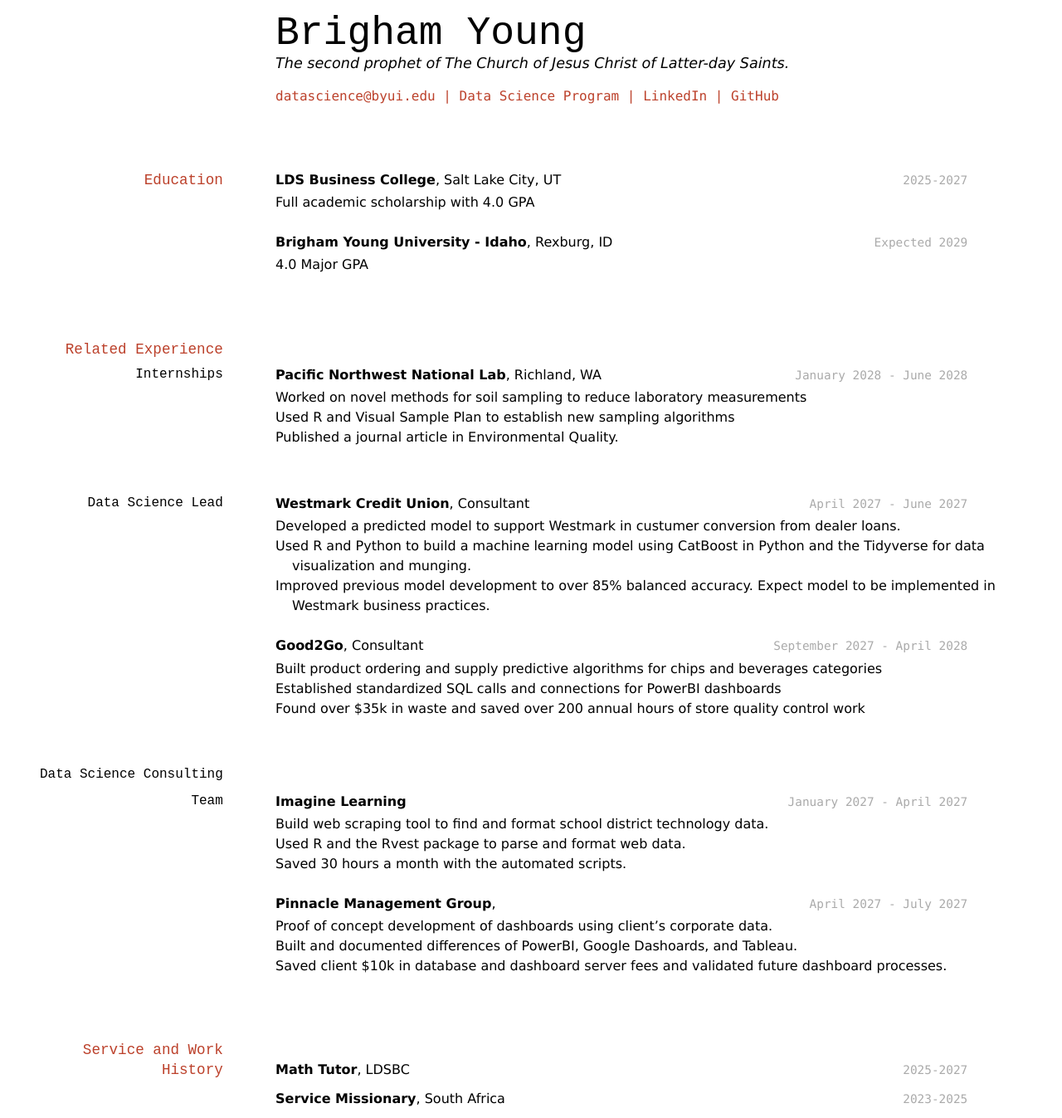
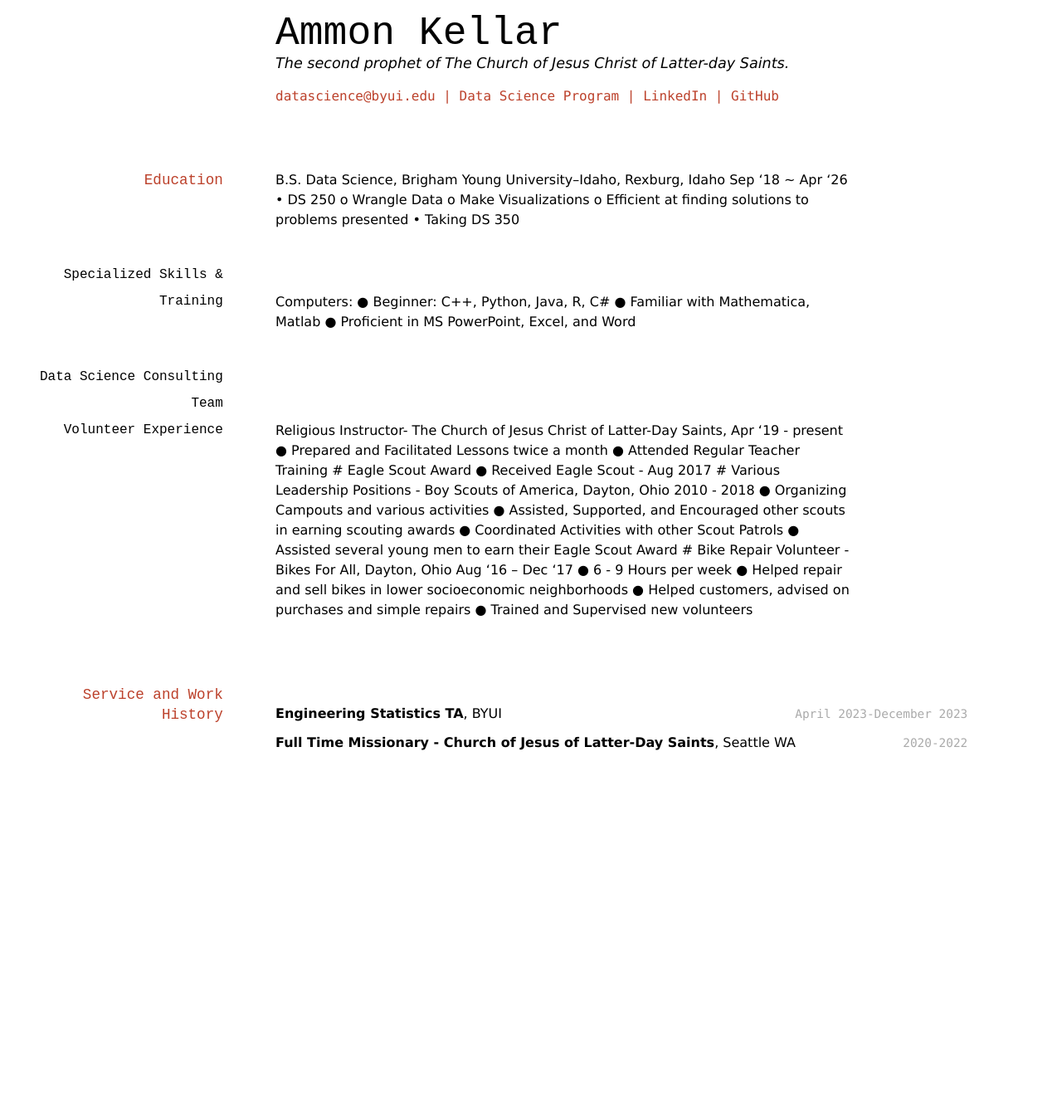
Before and after one commit to ammon502/DS-250-Resume, a Jekyll site: the page built from docs/index.md, in a window 1280 px wide. Shown: the whole page at 83% size. Built offline with Jekyll 4.4.1, drawn with Linux system fonts in a browser that asks for light colours; after the commit the page ends 918 px from its top, so only the background shows below that.

Commit message:
Uploading Resume Project 6

```diff
--- a/docs/index.md
+++ b/docs/index.md
@@ -1,8 +1,8 @@
 ---
 layout: cv
-title: Brigham Young's Resume
+title: Ammon Kellar's Resume
 ---
-# Brigham Young
+# Ammon Kellar
 The second prophet of The Church of Jesus Christ of Latter-day Saints.
 
 <div id="webaddress">
@@ -16,72 +16,49 @@ The second prophet of The Church of Jesus Christ of Latter-day Saints.
 
 ## Education
 
-`2025-2027`
-__LDS Business College__, Salt Lake City, UT
+B.S. Data Science, Brigham Young University–Idaho,	 Rexburg, Idaho Sep ‘18 ~ Apr ‘26
+•	DS 250
+  o	Wrangle Data
+  o	Make Visualizations
+  o	Efficient at finding solutions to problems presented
+•	Taking DS 350
 
-- Full academic scholarship with 4.0 GPA
-
-`Expected 2029`
-__Brigham Young University - Idaho__, Rexburg, ID
-
-- 4.0 Major GPA
-
-
-## Related Experience
-
-### Internships
-
-`January 2028 - June 2028`
-__Pacific Northwest National Lab__, Richland, WA
-
-- Worked on novel methods for soil sampling to reduce laboratory measurements
-- Used R and Visual Sample Plan to establish new sampling algorithms
-- Published a journal article in Environmental Quality.
-
-### Data Science Lead
-
-`April 2027 - June 2027`
-__Westmark Credit Union__, Consultant
-
-- Developed a predicted model to support Westmark in custumer conversion from dealer loans.
-- Used R and Python to build a machine learning model using CatBoost in Python and the Tidyverse for data visualization and munging.
-- Improved previous model development to over 85% balanced accuracy. Expect model to be implemented in Westmark business practices.
-
-`September 2027 - April 2028`
-__Good2Go__, Consultant
-
-- Built product ordering and supply predictive algorithms for chips and beverages categories
-- Established standardized SQL calls and connections for PowerBI dashboards
-- Found over $35k in waste and saved over 200 annual hours of store quality control work
+### Specialized Skills & Training
+Computers:
+●	Beginner: C++, Python, Java, R, C#
+●	Familiar with Mathematica, Matlab
+●	Proficient in MS PowerPoint, Excel, and Word
 
 ### Data Science Consulting Team
 
-`January 2027 - April 2027`
-__Imagine Learning__
-
-- Build web scraping tool to find and format school district technology data.
-- Used R and the Rvest package to parse and format web data.
-- Saved 30 hours a month with the automated scripts.
-
-`April 2027 - July 2027`
-__Pinnacle Management Group__,
-
-- Proof of concept development of dashboards using client's corporate data.
-- Built and documented differences of PowerBI, Google Dashoards, and Tableau.
-- Saved client $10k in database and dashboard server fees and validated future dashboard processes.
-
+### Volunteer Experience
+Religious Instructor- The Church of Jesus Christ of Latter-Day Saints,	Apr ‘19 - present
+  ●	Prepared and Facilitated Lessons twice a month
+  ●	Attended Regular Teacher Training
+  # Eagle Scout Award
+    ●	Received Eagle Scout - Aug 2017
+  # Various Leadership Positions - Boy Scouts of America, Dayton, Ohio	2010 - 2018
+  ●	Organizing Campouts and various activities
+  ●	Assisted, Supported, and Encouraged other scouts in earning scouting awards
+  ●	Coordinated Activities with other Scout Patrols
+  ●	Assisted several young men to earn their Eagle Scout Award
+  # Bike Repair Volunteer - Bikes For All, Dayton, Ohio	Aug ‘16 – Dec ‘17
+  ●	6 - 9 Hours per week
+  ●	Helped repair and sell bikes in lower socioeconomic neighborhoods
+  ●	Helped customers, advised on purchases and simple repairs
+  ●	Trained and Supervised new volunteers
 
 ## Service and Work History
 
-`2025-2027`
-__Math Tutor__, LDSBC
+`April 2023-December 2023`
+__Engineering Statistics TA__, BYUI
 
 
-`2023-2025`
-__Service Missionary__, South Africa
+`2020-2022`
+__Full Time Missionary - Church of Jesus of Latter-Day Saints__, Seattle WA
 
 
 
 <!-- ### Footer
 
-Last updated: May 2013 -->
+Last updated: December 2023 -->
```
